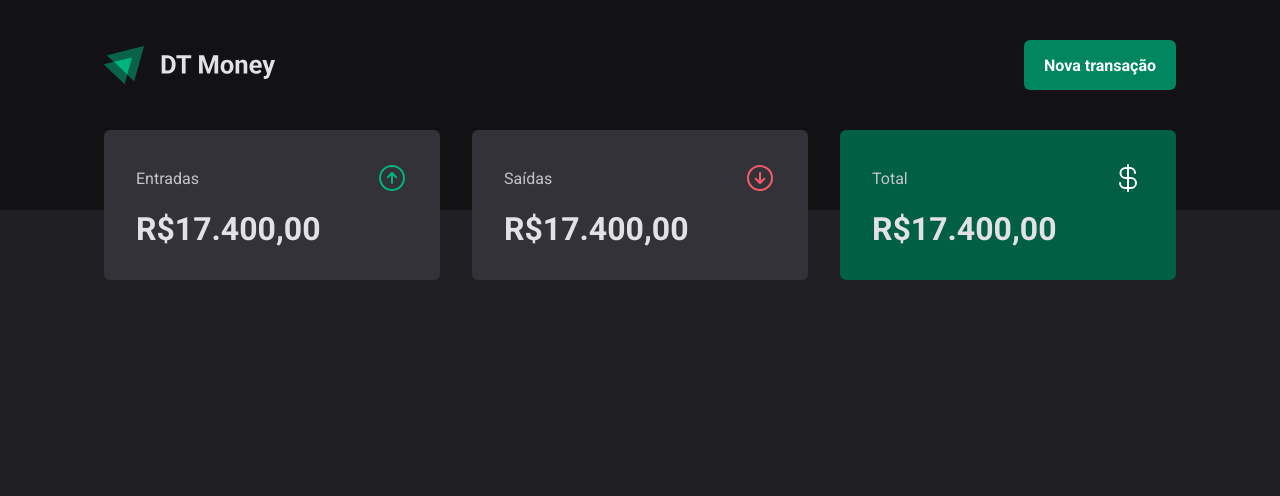
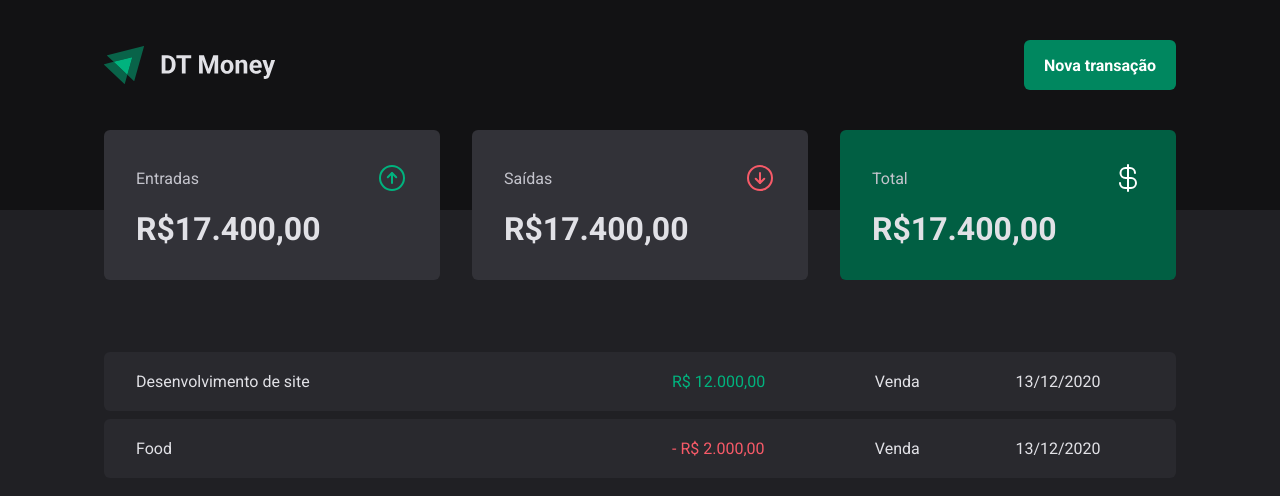
Before and after one commit to viniciusmendite/ignite-dt-money, a React (Vite) app: page / in a window 1280 px wide. Shown: the top 496 px of the page. Built offline with nearby package versions, Linux system fonts and the light colour scheme.

Commit message:
feat: transactions table

```diff
--- a/src/pages/Transactions/index.tsx
+++ b/src/pages/Transactions/index.tsx
@@ -1,11 +1,40 @@
 import { Header } from '../../components/Header';
 import { Summary } from '../../components/Summary';
+
+import {
+  PriceHighlight,
+  TransactionsContainer,
+  TransactionsTable,
+} from './styles';
 
 export function Transactions() {
   return (
     <div>
       <Header />
       <Summary />
+
+      <TransactionsContainer>
+        <TransactionsTable>
+          <tbody>
+            <tr>
+              <td width="50%">Desenvolvimento de site</td>
+              <td>
+                <PriceHighlight variant="income">R$ 12.000,00</PriceHighlight>
+              </td>
+              <td>Venda</td>
+              <td>13/12/2020</td>
+            </tr>
+            <tr>
+              <td width="50%">Food</td>
+              <td>
+                <PriceHighlight variant="outcome">- R$ 2.000,00</PriceHighlight>
+              </td>
+              <td>Venda</td>
+              <td>13/12/2020</td>
+            </tr>
+          </tbody>
+        </TransactionsTable>
+      </TransactionsContainer>
     </div>
   );
 }
--- /dev/null
+++ b/src/pages/Transactions/styles.ts
@@ -0,0 +1,40 @@
+import styled from 'styled-components';
+
+export const TransactionsContainer = styled.main`
+  width: 100%;
+  max-width: 1120px;
+  margin: 4rem auto 0;
+  padding: 0 1.5rem;
+`;
+
+export const TransactionsTable = styled.table`
+  width: 100%;
+  border-collapse: separate;
+  border-spacing: 0 0.5rem;
+
+  td {
+    padding: 1.25rem 2rem;
+    background-color: ${(props) => props.theme['gray-700']};
+
+    &:first-child {
+      border-top-left-radius: 6px;
+      border-bottom-left-radius: 6px;
+    }
+
+    &:last-child {
+      border-top-right-radius: 6px;
+      border-bottom-right-radius: 6px;
+    }
+  }
+`;
+
+interface PriceHighlightProps {
+  variant: 'income' | 'outcome';
+}
+
+export const PriceHighlight = styled.span<PriceHighlightProps>`
+  color: ${(props) =>
+    props.variant === 'income'
+      ? props.theme['green-300']
+      : props.theme['red-300']};
+`;
```
